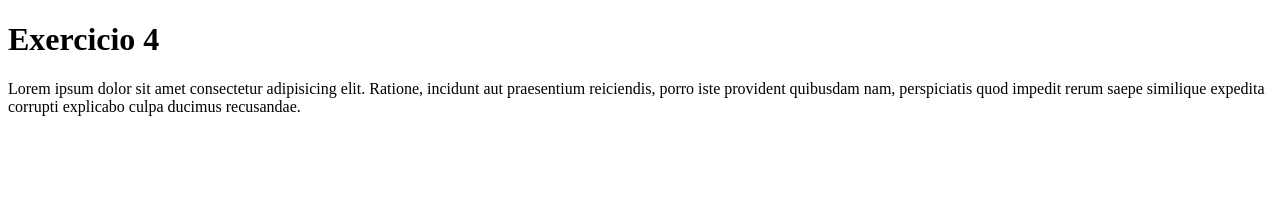
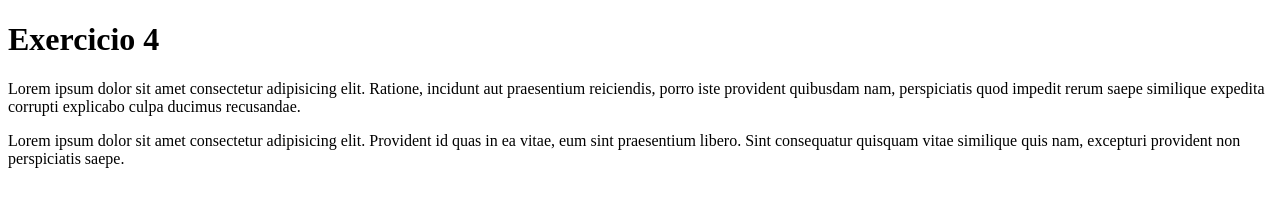
Before and after one commit to cluberjay/exercicio4, a plain HTML site: page index.html in a window 1280 px wide. Drawn offline with Linux system fonts and the light colour scheme.

Commit message:
Enviando o segundo paragrafo

```diff
--- a/index.html
+++ b/index.html
@@ -9,5 +9,6 @@
     <body>
         <h1>Exercicio 4</h1>
         <p>Lorem ipsum dolor sit amet consectetur adipisicing elit. Ratione, incidunt aut praesentium reiciendis, porro iste provident quibusdam nam, perspiciatis quod impedit rerum saepe similique expedita corrupti explicabo culpa ducimus recusandae.</p>
+        <p>Lorem ipsum dolor sit amet consectetur adipisicing elit. Provident id quas in ea vitae, eum sint praesentium libero. Sint consequatur quisquam vitae similique quis nam, excepturi provident non perspiciatis saepe.</p>
     </body>
 </html>
```
